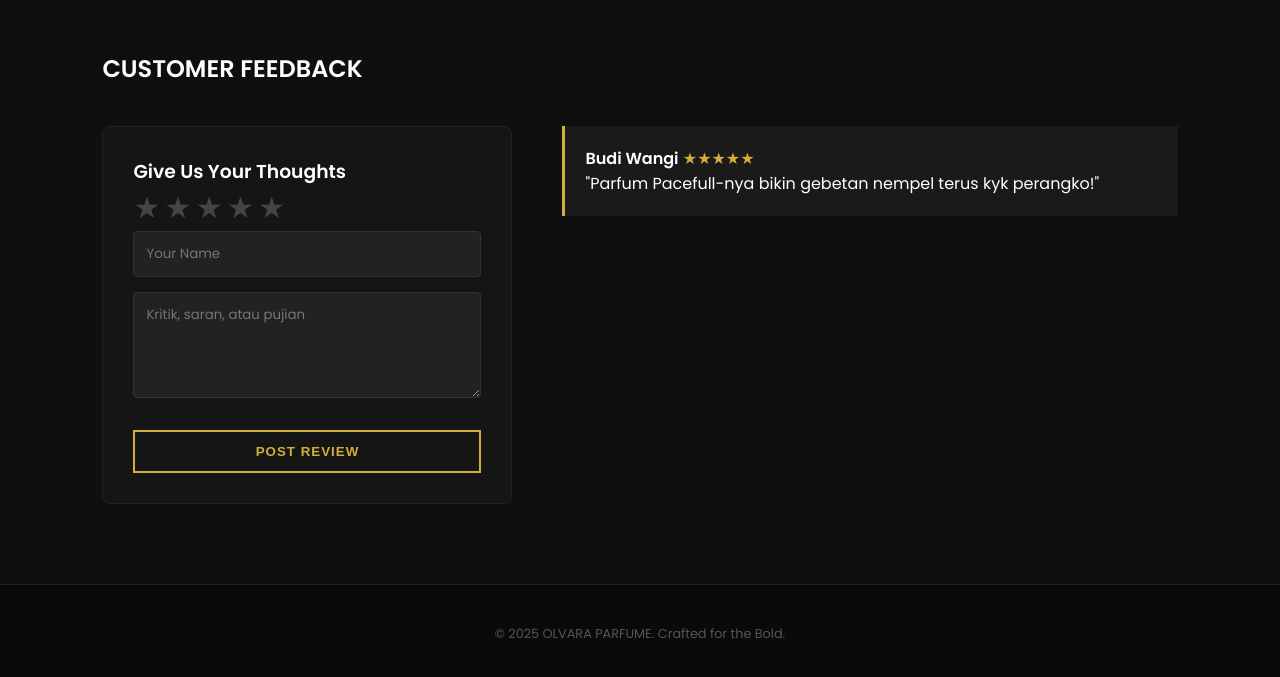
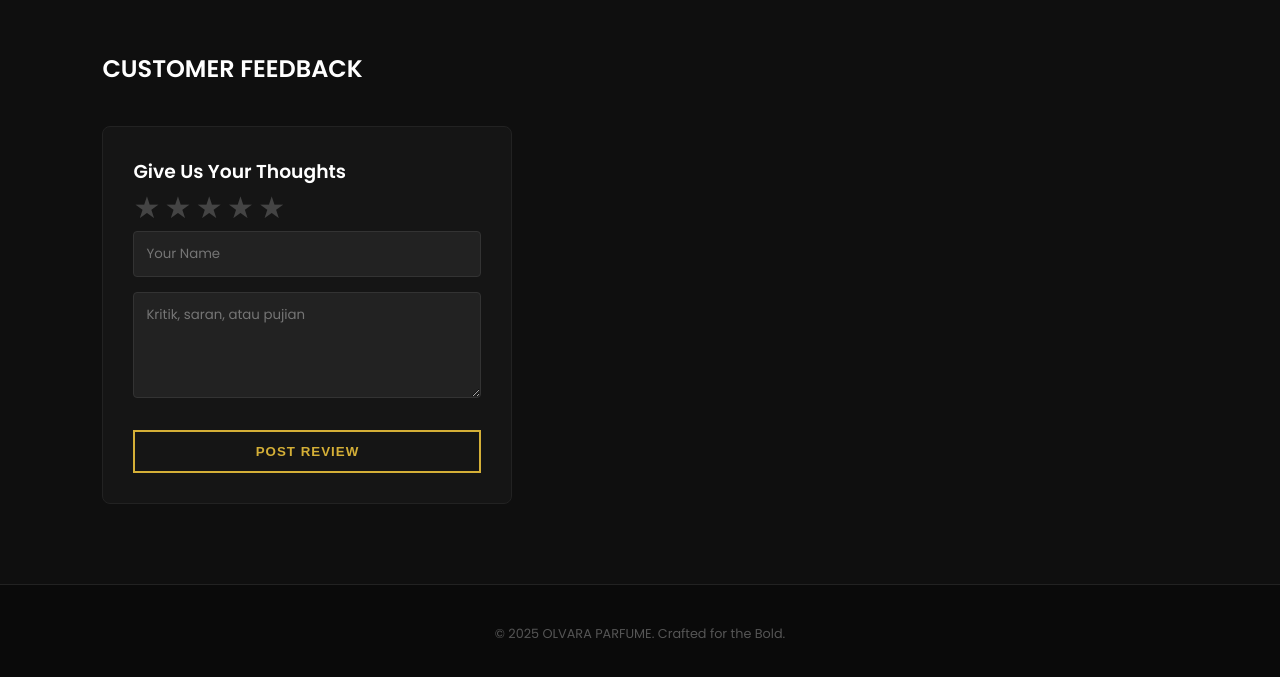
Before and after one commit to Railagge-03/OLVARA-PARFUME, a plain HTML site: page index.html in a window 1280 px wide. Shown: the part 1458-2135 px from the top of the page. Drawn offline with nearby package versions, Linux system fonts and the light colour scheme; no server answers; a web font is replaced by a local one.

Commit message:
Remove review display section from index.html
Removed review display section from the HTML.

```diff
--- a/index.html
+++ b/index.html
@@ -112,16 +112,6 @@
             <button onclick="submitReview()" class="cta-button">POST REVIEW</button>
         </div>
 
-        <div class="review-display" id="review-list">
-            <div class="review-item">
-                <div class="review-header">
-                    <strong>Budi Wangi</strong>
-                    <span class="stars-static">★★★★★</span>
-                </div>
-                <p>"Parfum Pacefull-nya bikin gebetan nempel terus kyk perangko!"</p>
-            </div>
-            </div>
-    </div>
 </section>
 
     <footer>
```
